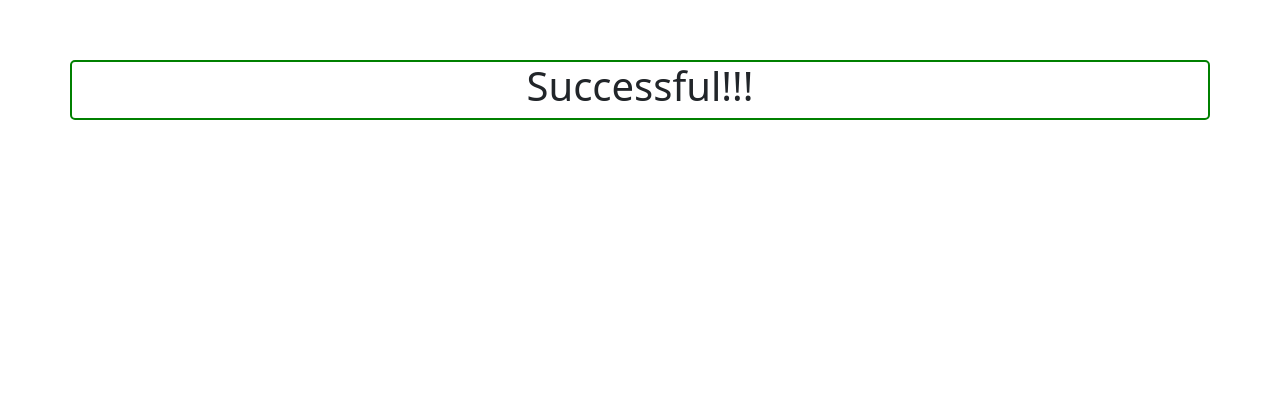
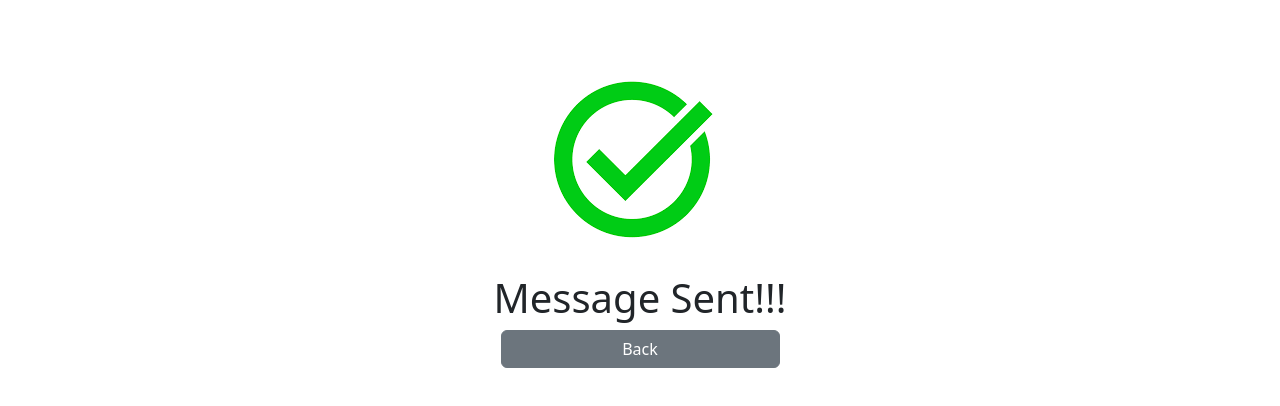
Before and after one commit to Masterprecie/hngTask, a React (Create React App) app: page /success in a window 1280 px wide. Shown: the part 140-546 px from the top of the page. Built offline with nearby package versions, Linux system fonts and the light colour scheme.

Commit message:
feat: success-page

```diff
--- a/src/Components/Contact.js
+++ b/src/Components/Contact.js
@@ -47,7 +47,6 @@ const Contact = () => {
 
 	const validate = (values) => {
 		const errors = {};
-		//const regex = /^[a-zA-Z0-9.!#$%&'*+/=?^_`{|}~-][email protected][a-zA-Z0-9-]+(?:\.[a-zA-Z0-9-]+)*$/;
 		if (!values.firstName) {
 			errors.firstName = 'First Name is required!';
 		}
@@ -56,14 +55,11 @@ const Contact = () => {
 		}
 		if (!values.email) {
 			errors.email = 'Email is required!';
-		}// } else if (!regex.test(values.email))
-		// 	errors.email = 'This is not a valid email format!';
+		}
 		if (!values.message) {
 			errors.message = 'Message cannot be blank!';
 		}
-		// if (!values.checkBox) {
-		// 	errors.checkBox= 'Check the Box!';
-		// }
+
 		return errors;
 	}
 
--- a/src/Components/FormSuccess.js
+++ b/src/Components/FormSuccess.js
@@ -1,11 +1,18 @@
 import React from 'react'
+import { Button } from 'react-bootstrap'
+import { Link } from 'react-router-dom'
+import img from '../img/form-success.png'
 
 const FormSuccess = () => {
   return (
 	  <>
 		  <div className='contaner'>
 			  <div className='container text-center success'>
-			  	<h1>Successful!!!</h1>
+				  <img src={img} alt="" />
+				  <h1>Message Sent!!!</h1>
+				  <Button  variant="secondary" type="submit" className='w-25 mb-4' > <Link to='/' className='home'> Back</Link>
+
+				</Button>
 
 			  </div>
 
--- a/src/index.css
+++ b/src/index.css
@@ -106,8 +106,12 @@ color: rgb(255, 59, 59);
 
 .success{
 border-radius: 5px;
-border: 2px solid green;
 margin-top: 200px;
+}
+
+.home{
+text-decoration: none;
+color: #fff;
 }
 
 
```
Also changed, not shown: src/img/form-success.jpg (added), src/img/form-success.png (added).
